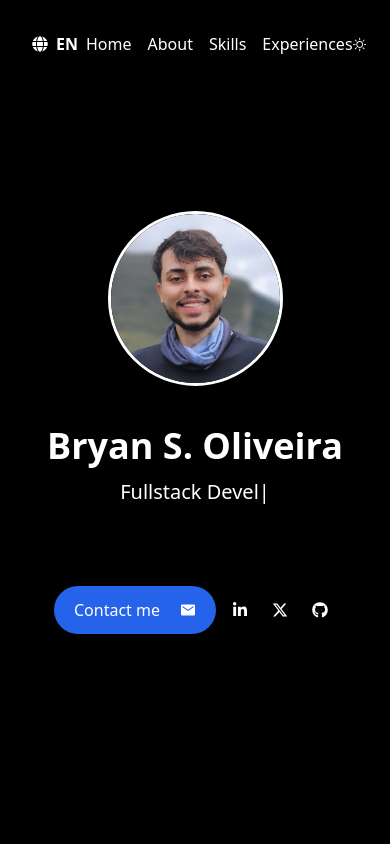
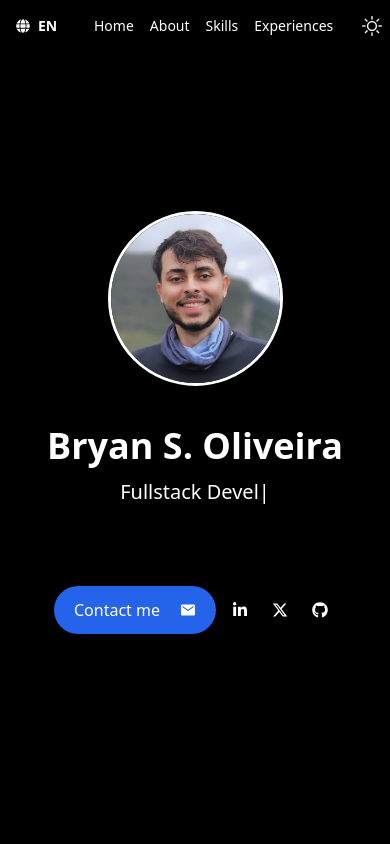
Before and after one commit to ibryans/ibryans.github.io, a Next.js app: page / in a window 390 px wide. Shown: the top 844 px of the page. Built offline with nearby package versions, Linux system fonts and the light colour scheme.

Commit message:
responsive design fix

```diff
--- a/src/app/_components/navbar/navbar-item.tsx
+++ b/src/app/_components/navbar/navbar-item.tsx
@@ -6,7 +6,7 @@
 
 export function NavbarItem({ text, href }: any) {
     return (
-        <a href={ href } className='hover:text-blue-600 transition duration-300 text-md'>
+        <a href={ href } className='hover:text-blue-600 transition duration-300 text-sm sm:text-lg'>
             { text }
         </a>
     )
--- a/src/app/_components/navbar/navbar.tsx
+++ b/src/app/_components/navbar/navbar.tsx
@@ -18,10 +18,10 @@ export default function Navbar() {
 
     return (
 
-        <div className="fixed top-0 left-0 right-0 p-6 z-20">
+        <div className="fixed top-0 left-0 right-0 py-2 px-2 md:p-6 z-20">
             <header className={"flex items-center justify-between bg-transparent container mx-auto"}>
 
-                <button className="flex space-x-2 items-center group hover:bg-blu00 p-2 rounded-full transition">
+                <button className="flex space-x-2 items-center group hover:bg-blu00 p-2 rounded-full transition text-sm sm:text-md">
                     <FaGlobe className="group-hover:animate-spin"/>
                     <b>EN</b>
                 </button>
@@ -35,7 +35,7 @@ export default function Navbar() {
                 </nav>
 
                 {/* Dark mode */}
-                <svg onClick={toggleDarkMode} className="dark:hidden hover:animate-spin-finite hover:cursor-pointer" xmlns="http://www.w3.org/2000/svg" version="1.1" width="25" height="25" viewBox="0 0 256 256" xmlSpace="preserve">
+                <svg onClick={toggleDarkMode} className="dark:hidden hover:animate-spin-finite hover:cursor-pointer" xmlns="http://www.w3.org/2000/svg" version="1.1" width="20" height="20" viewBox="0 0 256 256" xmlSpace="preserve">
                     <defs></defs>
                     <g style={{ strokeWidth: 0, strokeDasharray: 'none', strokeLinecap: 'butt', strokeLinejoin: 'miter', strokeMiterlimit: 10, fill: 'none', opacity: 1 }} transform="translate(1.4065934065934016 1.4065934065934016) scale(2.81 2.81)" >
                         <path d="M 87.823 60.7 c -0.463 -0.423 -1.142 -0.506 -1.695 -0.214 c -15.834 8.398 -35.266 2.812 -44.232 -12.718 c -8.966 -15.53 -4.09 -35.149 11.101 -44.665 c 0.531 -0.332 0.796 -0.963 0.661 -1.574 c -0.134 -0.612 -0.638 -1.074 -1.259 -1.153 c -9.843 -1.265 -19.59 0.692 -28.193 5.66 C 13.8 12.041 6.356 21.743 3.246 33.35 S 1.732 57.08 7.741 67.487 c 6.008 10.407 15.709 17.851 27.316 20.961 C 38.933 89.486 42.866 90 46.774 90 c 7.795 0 15.489 -2.044 22.42 -6.046 c 8.601 -4.966 15.171 -12.43 18.997 -21.586 C 88.433 61.79 88.285 61.123 87.823 60.7 z" style={{ strokeWidth: 1, strokeDasharray: 'none', strokeLinecap: 'butt', strokeLinejoin: 'miter', strokeMiterlimit: 10, fill: 'black', opacity: 1 }} transform=" matrix(1 0 0 1 0 0) " stroke-linecap="round" />
@@ -43,7 +43,7 @@ export default function Navbar() {
                 </svg>
 
                 {/* Light mode */}
-                <svg onClick={toggleDarkMode} className="hidden dark:block hover:animate-spin-finite hover:cursor-pointer" xmlns="http://www.w3.org/2000/svg" xmlnsXlink="http://www.w3.org/1999/xlink" version="1.1" width="25" height="25" viewBox="0 0 256 256" xmlSpace="preserve">
+                <svg onClick={toggleDarkMode} className="hidden dark:block hover:animate-spin-finite hover:cursor-pointer" xmlns="http://www.w3.org/2000/svg" xmlnsXlink="http://www.w3.org/1999/xlink" version="1.1" width="20" height="20" viewBox="0 0 256 256" xmlSpace="preserve">
                     <defs></defs>
                     <g style={{ strokeWidth: 0, strokeDasharray: 'none', strokeLinecap: 'butt', strokeLinejoin: 'miter', strokeMiterlimit: 10, fill: 'none', opacity: 1 }} transform="translate(1.4065934065934016 1.4065934065934016) scale(2.81 2.81)" >
                         <path d="M 45 68 c -12.682 0 -23 -10.317 -23 -23 c 0 -12.682 10.318 -23 23 -23 c 12.683 0 23 10.318 23 23 C 68 57.683 57.683 68 45 68 z M 45 28 c -9.374 0 -17 7.626 -17 17 s 7.626 17 17 17 s 17 -7.626 17 -17 S 54.374 28 45 28 z" style={{ strokeWidth: 0, strokeDasharray: 'none', strokeLinecap: 'butt', strokeLinejoin: 'miter', strokeMiterlimit: 10, fill: 'white', opacity: 1 }} transform=" matrix(1 0 0 1 0 0) " stroke-linecap="round" />
```
